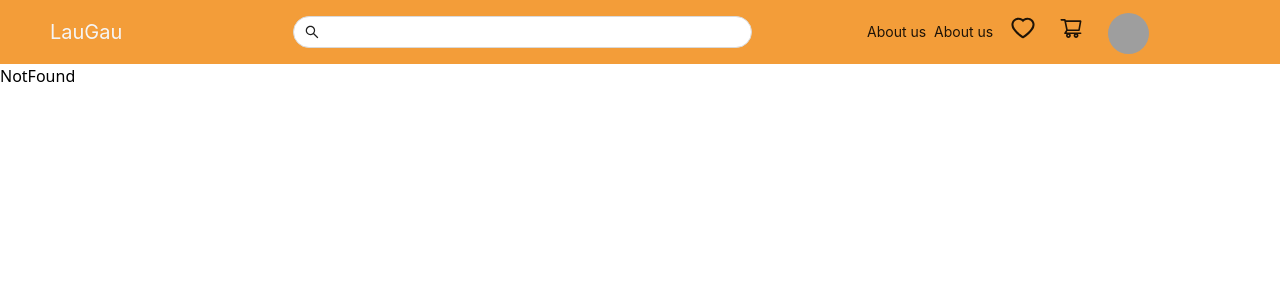
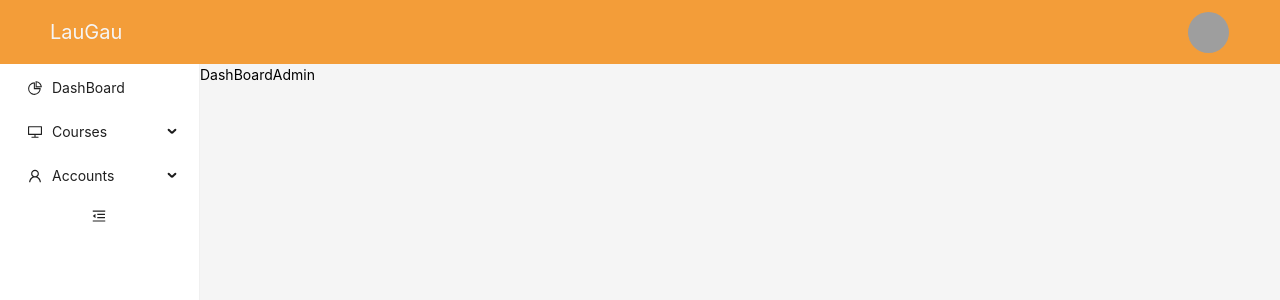
Before and after one commit to datnt2002/Music-Online-Learning-System, a React (Create React App) app: page /admin/dashboard in a window 1280 px wide. Shown: the top 300 px of the page. Built offline with nearby package versions, Linux system fonts and the light colour scheme; no server answers; sample sign-in values are in the browser's storage; grey boxes are pictures that could not be loaded.

Commit message:
trigger sidebar

```diff
--- a/src/components/Layout/Admin/SiderAdmin.jsx
+++ b/src/components/Layout/Admin/SiderAdmin.jsx
@@ -1,18 +1,26 @@
 import { Link } from 'react-router-dom';
 
-import { Menu } from 'antd';
+import { Button, Menu } from 'antd';
 import Sider from 'antd/es/layout/Sider';
 import React, { useState } from 'react';
-import { DesktopOutlined, BookOutlined, PieChartOutlined, TeamOutlined, UserOutlined } from '@ant-design/icons';
+import {
+  DesktopOutlined,
+  MenuUnfoldOutlined,
+  MenuFoldOutlined,
+  BookOutlined,
+  PieChartOutlined,
+  TeamOutlined,
+  UserOutlined,
+} from '@ant-design/icons';
 
 const SiderAdmin = () => {
   const [collapsed, setCollapsed] = useState(false);
 
   return (
-    <Sider collapsible collapsed={collapsed} onCollapse={(value) => setCollapsed(value)}>
+    <Sider trigger={null} collapsible collapsed={collapsed} onCollapse={(value) => setCollapsed(value)}>
       <Menu className="h-full" mode="inline">
         <Menu.Item key={1} icon={<PieChartOutlined />}>
-          <Link>DashBoard</Link>
+          <Link to="/admin/dashboard">DashBoard</Link>
         </Menu.Item>
         <Menu.SubMenu key="courses" title="Courses" icon={<DesktopOutlined />}>
           <Menu.Item key={2} icon={<BookOutlined />}>
@@ -24,6 +32,15 @@ const SiderAdmin = () => {
             <Link to="/admin/list-accounts">List Accounts</Link>
           </Menu.Item>
         </Menu.SubMenu>
+
+        <div className="w-[95%] text-center mx-auto">
+          <Button
+            className="!w-full"
+            type="text"
+            icon={collapsed ? <MenuUnfoldOutlined /> : <MenuFoldOutlined />}
+            onClick={() => setCollapsed(!collapsed)}
+          />
+        </div>
       </Menu>
     </Sider>
   );
--- a/src/constants/index.js
+++ b/src/constants/index.js
@@ -1,2 +1,4 @@
 export * from './formfield';
 export * from './common';
+export * from './role';
+export * from './route';
--- /dev/null
+++ b/src/constants/route.js
@@ -0,0 +1,5 @@
+export const PUBLIC_ROUTE = {
+  DEFAULT: '/',
+};
+
+export const LECTURER_ROUTE = {};
--- /dev/null
+++ b/src/features/Admin/Dashboard/index.jsx
@@ -0,0 +1,7 @@
+import React from 'react';
+
+const DashBoardAdmin = () => {
+  return <div>DashBoardAdmin</div>;
+};
+
+export default DashBoardAdmin;
--- a/src/features/Admin/ManageListCourses.jsx
+++ b/src/features/Admin/ManageListCourses.jsx
@@ -1,27 +1,22 @@
 import React from 'react';
 import { useSelector } from 'react-redux';
 
-import { Breadcrumb, Layout } from 'antd';
+import { Layout } from 'antd';
 import { Content } from 'antd/es/layout/layout';
+import BreadCrumbCustom from '../../components/Container/BreadCrumbContainer/BreadCrumbCustom';
 
 import ExpandedTable from '../../components/Container/TableAdmin/ExpandedTable';
 
 const ManageListCourses = () => {
   const listCourse = useSelector((state) => state.course.listCourse);
   console.log(listCourse);
-  const testCourse = [];
+
   return (
     <Layout
       style={{
         padding: '0 24px 24px',
       }}
     >
-      <Breadcrumb
-        style={{
-          margin: '16px 0',
-        }}
-        items={[{ title: 'Home' }, { title: 'List' }, { title: 'App' }]}
-      ></Breadcrumb>
       <Content
         className="h-screen"
         style={{
@@ -30,6 +25,7 @@ const ManageListCourses = () => {
           minHeight: 280,
         }}
       >
+        <BreadCrumbCustom />
         <ExpandedTable />
       </Content>
     </Layout>
--- a/src/routes/index.js
+++ b/src/routes/index.js
@@ -18,6 +18,7 @@ import Cart from '../features/Home/Cart';
 import Wishlist from '../features/Home/Wishlist';
 import DashboardLecturer from '../features/Lecturer/Dashboard/DashboardLecturer';
 import LecturerCourse from '../features/Lecturer/CourseManagement/LecturerCourse';
+import DashBoardAdmin from '../features/Admin/Dashboard';
 
 const PublicLayout = ({ children }) => {
   return (
@@ -135,6 +136,14 @@ export const authorRoutes = [
 
 export const adminRoutes = [
   {
+    path: 'dashboard',
+    element: (
+      <AdminRoute>
+        <DashBoardAdmin />
+      </AdminRoute>
+    ),
+  },
+  {
     path: 'list-courses',
     element: (
       <AdminRoute>
--- a/src/services/api.service.js
+++ b/src/services/api.service.js
@@ -32,8 +32,8 @@ axiosClient.interceptors.response.use(
     // Do something with response error
     // Show error
     console.log('interceptor', error.response.data);
-    switch (true) {
-      case error.response.data.code === 400:
+    switch (error.response.data.code) {
+      case 400:
         Swal.fire({
           title: 'Error!',
           text: error.response.data.message || API_ERROR.DEFAULT,
@@ -41,7 +41,7 @@ axiosClient.interceptors.response.use(
           confirmButtonText: 'Got it!',
         });
         break;
-      case error.response.data.code === 401:
+      case 401:
         Swal.fire({
           title: 'Error!',
           text: error.response.data.message || API_ERROR.DEFAULT,
@@ -49,7 +49,7 @@ axiosClient.interceptors.response.use(
           confirmButtonText: 'Got it!',
         });
         break;
-      case error.response.data.code === 403:
+      case 403:
         Swal.fire({
           title: 'Error!',
           text: error.response.data.message || API_ERROR.DEFAULT,
@@ -57,7 +57,7 @@ axiosClient.interceptors.response.use(
           confirmButtonText: 'Got it!',
         });
         break;
-      case error.response.data.code === 409:
+      case 409:
         Swal.fire({
           title: 'Error!',
           text: error.response.data.message || API_ERROR.DEFAULT,
@@ -65,7 +65,7 @@ axiosClient.interceptors.response.use(
           confirmButtonText: 'Got it!',
         });
         break;
-      case error.response.data.code === 500:
+      case 500:
         Swal.fire({
           title: 'Error!',
           text: error.response.data.message || API_ERROR.DEFAULT,
--- a/src/utils/index.js
+++ b/src/utils/index.js
@@ -1,2 +1,2 @@
 export * from './flattenObj';
-export * from './Sorter';
+export * from './sorter';
```
